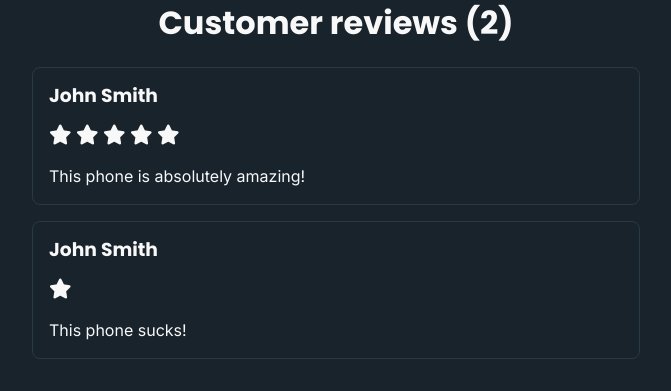
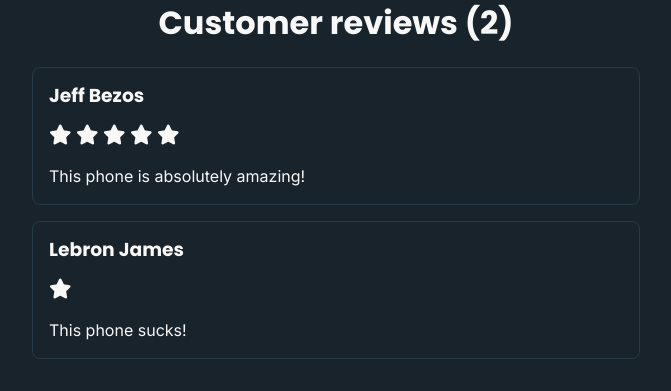
Before and after one commit to kennyjung0223/emazon, a Flask app: a page that uses templates/product_details.html in a window 1280 px wide. Shown: the part 620-1011 px from the top of the page, without its empty margins (304-975 px from the left). Run offline with Flask 2, Linux system fonts and the light colour scheme; data comes from the database, SQL or seed files in the repository; parts of the project's set-up code (start-up, migrations or seed data) failed here and were passed over; some libraries are stand-ins or nearby versions.

Commit message:
fixed review.User loading

```diff
--- a/app.py
+++ b/app.py
@@ -225,7 +225,7 @@ def productInfo(product_name):
         for eachReview in productReview:
             temp = {
                 'Review':eachReview.description,
-                # 'User':user.name,
+                'User':eachReview.user.name,
                 'Rating':eachReview.rating
             }
             sum += eachReview.rating
--- a/templates/product_details.html
+++ b/templates/product_details.html
@@ -58,7 +58,7 @@
                 <div class="customer-reviews">
                     {% for review in product_info.Reviews %}
                         <div class="review-container">
-                            <h3 class="reviewer-name">John Smith</h3>
+                            <h3 class="reviewer-name">{{review.User}}</h3>
                             <div class="reviews-display">
                                 <div class="reviews-display-left">
                                     {% for i in range(review.Rating) %}
--- a/test_db.py
+++ b/test_db.py
@@ -38,7 +38,7 @@ for address in addresses:
 
 print("------------------- ORDERS -------------------")
 for order in orders:
-    print(order.id, order.user_id, order.user.username, order.address_id, order.address.street, order.date, order.subtotal, order.tax, order.shipping_fee)
+    print(order.id, order.user_id, order.user.username, order.address_id, order.address.street, order.date, order.subtotal, order.tax, order.shipping_fee, order.products)
 
 print("------------------- ORDER DETAILS -------------------")
 for order_detail in order_details:
```
